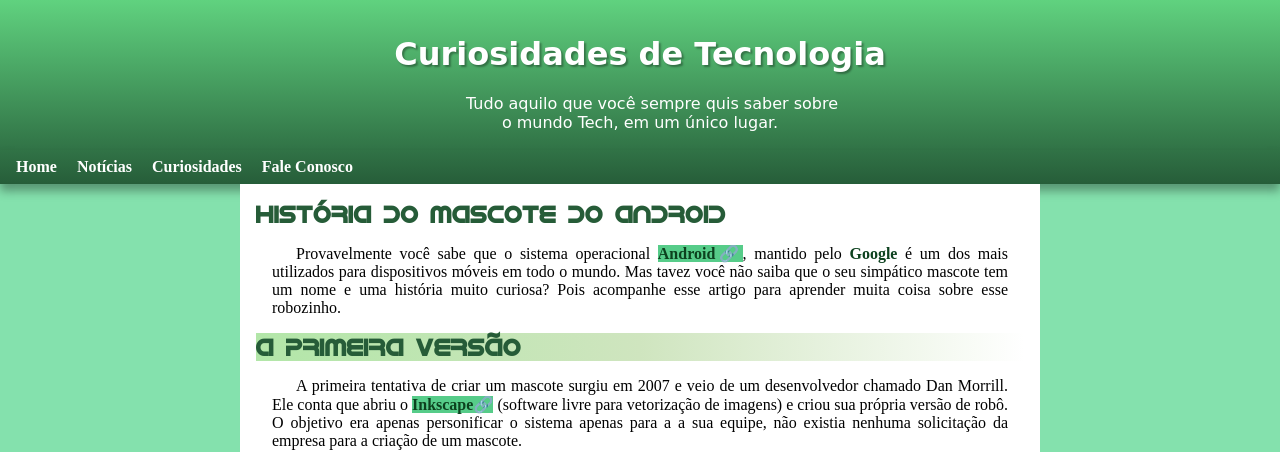
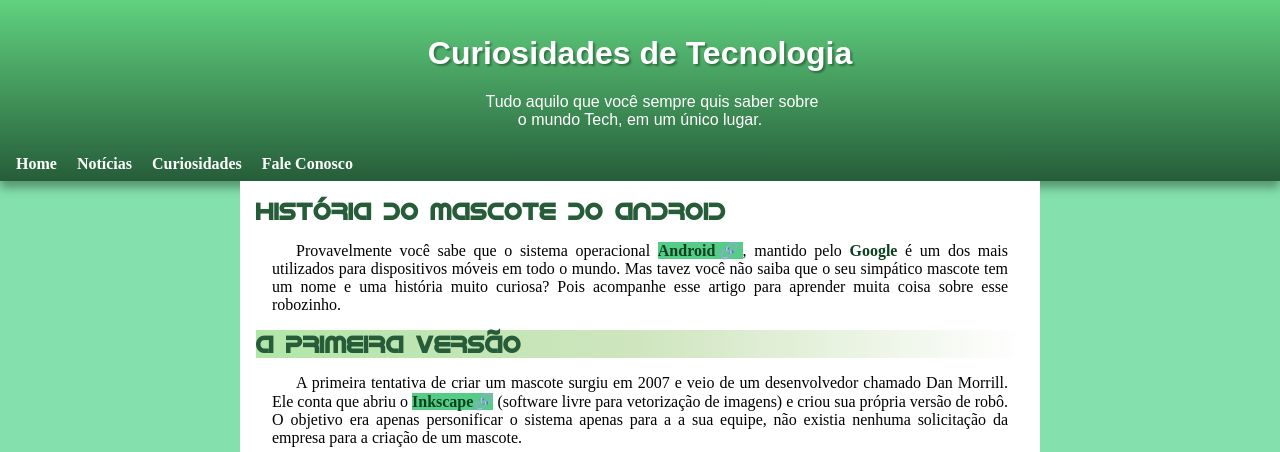
Before and after one commit to claudi-tm/desafio-adroid, a plain HTML site: page index.html in a window 1280 px wide. Shown: the top 452 px of the page. Drawn offline with Linux system fonts and the light colour scheme.

Commit message:
changed font family

```diff
--- a/style.css
+++ b/style.css
@@ -38,7 +38,7 @@ header>p {
   text-align: center;
   color: white;
   padding: 0.1em;
-  font-family: "Shadows Into Light", cursive, sans-serif;
+  font-family: "Shadows Into Light", sans-serif;
 }
 
 nav {
```
